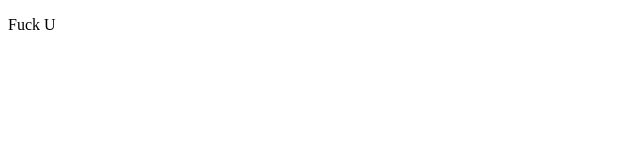
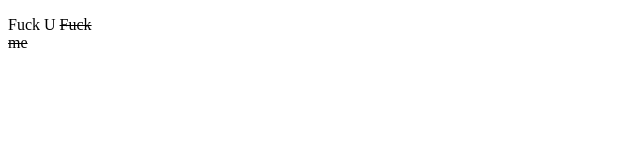
Before and after one commit to KADUSHKEVICH/git-start, a plain HTML site: page index.html in a window 1280 px wide. Shown: the full height of the page, 0-640 px from the left. Drawn offline with Linux system fonts and the light colour scheme.

Commit message:
bag-fixed

```diff
--- a/index.html
+++ b/index.html
@@ -10,6 +10,8 @@
 
     <p class="fuck">
         <span class="you">Fuck U</span>
+        <s>Fuck</s><br>
+        <s>me</s>
     </p>
 
 </body>
```
